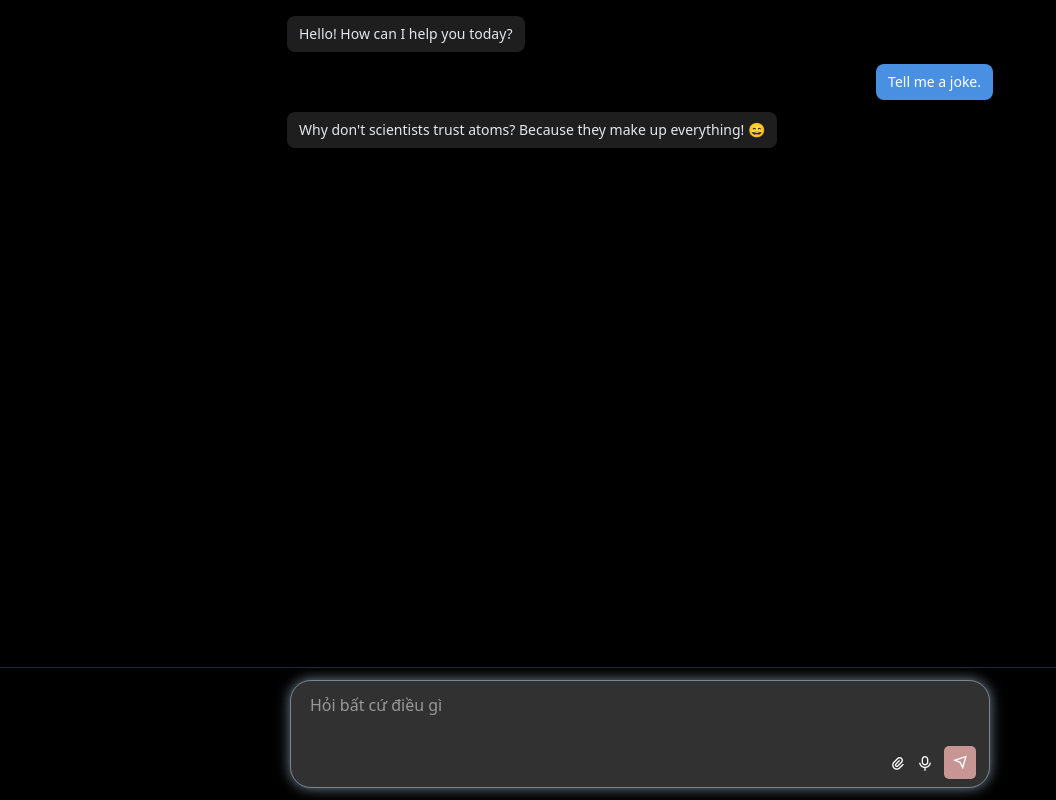
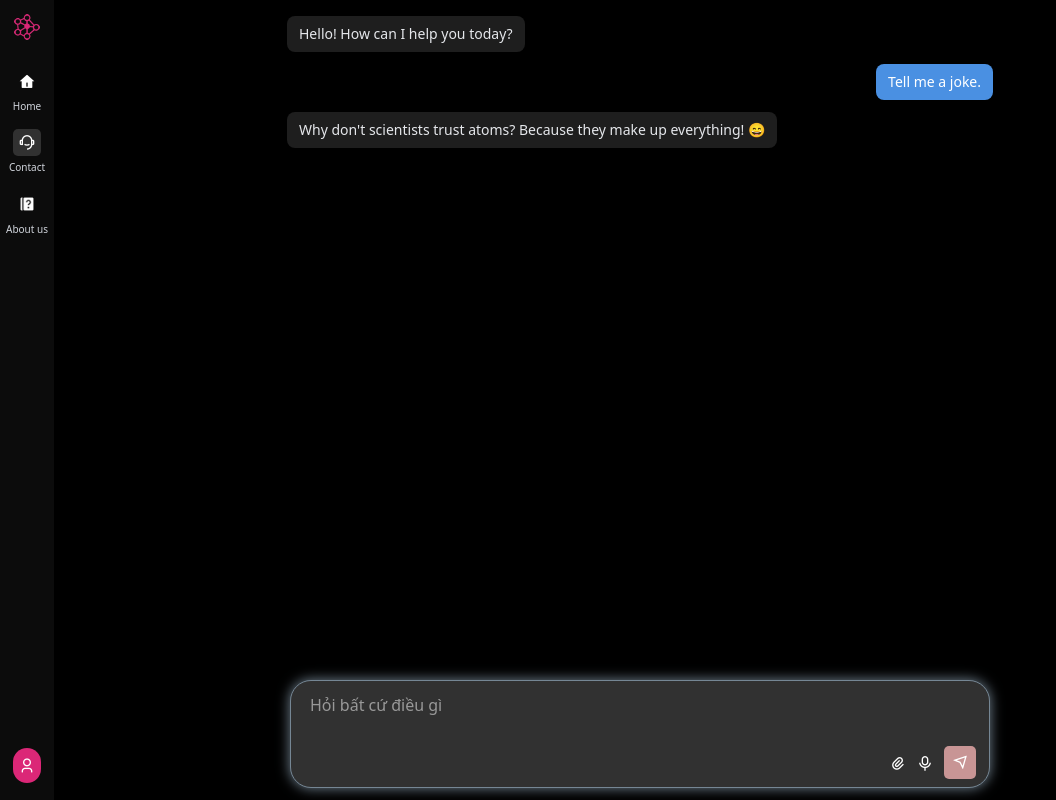
Before and after one commit to Iragakii/GenAI, a React (Vite) app: page /chat in a window 1280 px wide. Shown: the whole page, without its empty margins (0-1056 px from the left). Built offline with nearby package versions, Linux system fonts and the light colour scheme.

Commit message:
save setting

```diff
--- a/src/ChatUI/ChatField.tsx
+++ b/src/ChatUI/ChatField.tsx
@@ -61,7 +61,7 @@ export default function ChatField() {
         </div>
       </div>
 
-      <div className="fixed bottom-0 left-0 right-0 w-full px-3 py-3 bg-black border-t border-gray-800">
+      <div className="fixed bottom-0 left-0 right-0 w-full px-3 py-3 bg-black">
         <div className="max-w-[730px] mx-auto">
           <InputFeild></InputFeild>
         </div>
--- a/src/ChatUI/ScreenChatUI.tsx
+++ b/src/ChatUI/ScreenChatUI.tsx
@@ -1,10 +1,16 @@
 import React from "react";
 import ChatField from "./ChatField";
+import SideBar from "../HomePage/PageOne/SideBar";
 
 const ScreenChatUI = () => {
   return (
     <>
-      <ChatField></ChatField>
+      <div className="">
+        <SideBar></SideBar>
+        <div className="">
+          <ChatField></ChatField>
+        </div>
+      </div>
     </>
   );
 };
```
